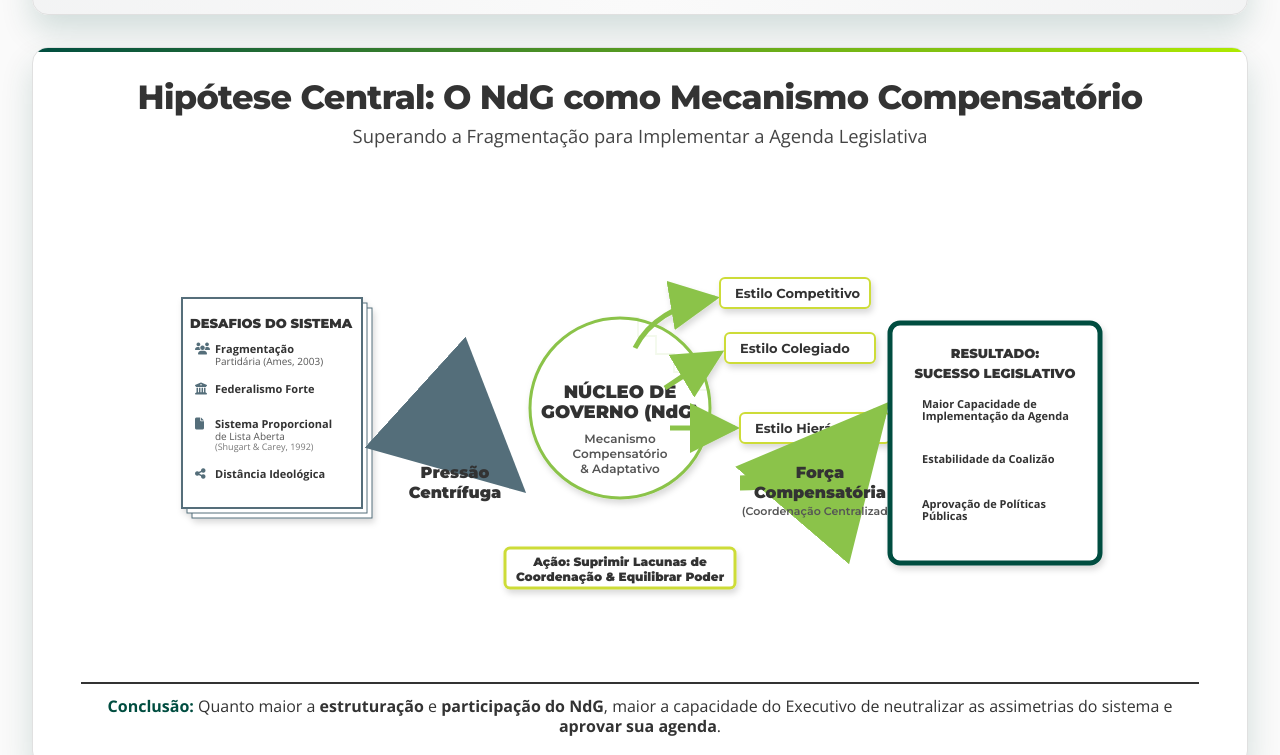
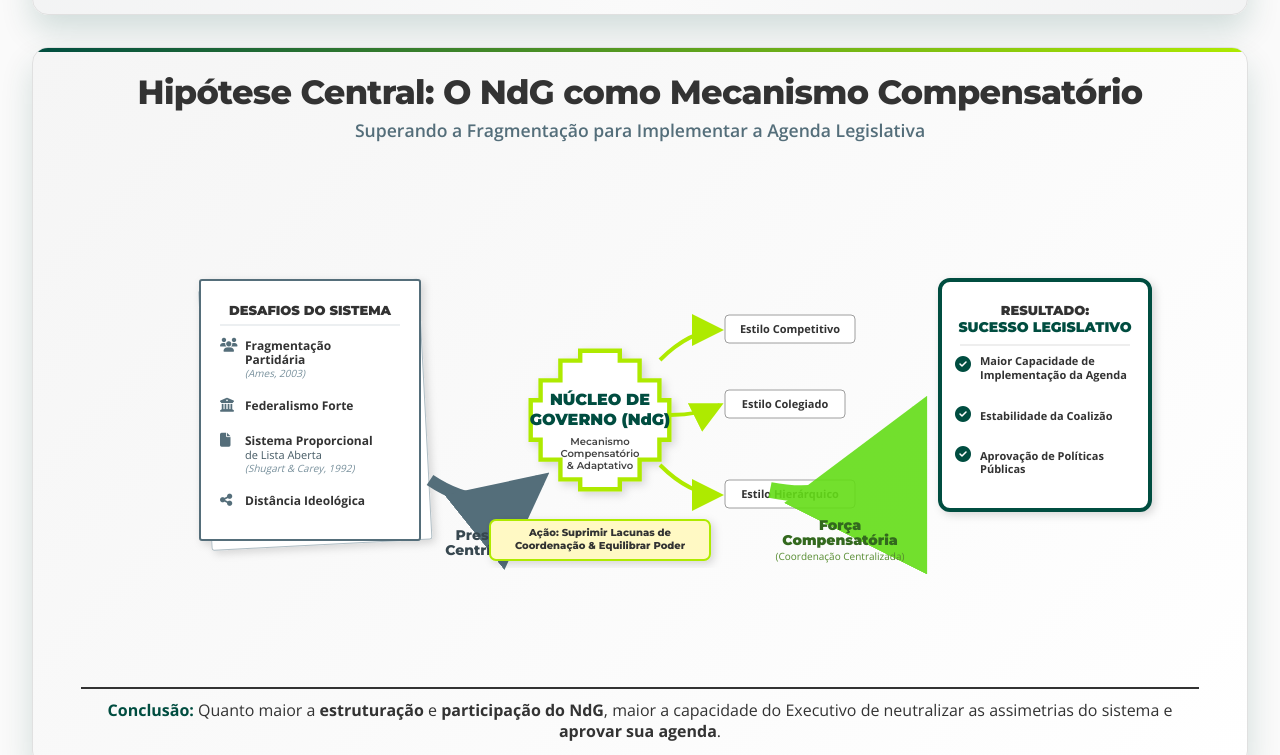
Before and after one commit to ALANVITORIO/leonel-capitulo5, a plain HTML site: page index.html in a window 1280 px wide. Shown: the part 3777-4532 px from the top of the page. Drawn offline with nearby package versions, Linux system fonts and the light colour scheme.

Commit message:
adicionando o cap 6

```diff
--- a/index.html
+++ b/index.html
@@ -726,158 +726,172 @@
     <!-- ========================================
          SLIDE 6: Hipótese Central (High Fidelity)
          ======================================== -->
-    <div class="slide slide-compact" style="padding: 1.8rem 3rem;">
+    <!-- ========================================
+         SLIDE 6: Hipótese Central (Redesign Premium - Fidedingo)
+         ======================================== -->
+    <div class="slide slide-compact"
+        style="padding: 1.5rem 3rem; background: linear-gradient(135deg, #F5F5F5 0%, #FFFFFF 100%);">
+
         <h1
             style="font-family: 'Montserrat', sans-serif; font-size: 2.1rem; line-height: 1.2; font-weight: 800; text-align: center; color: #333; margin-bottom: 0.2rem; letter-spacing: -0.02em;">
             Hipótese Central: O NdG como Mecanismo Compensatório
         </h1>
-        <p style="text-align: center; font-size: 1.15rem; color: #444; margin-bottom: 0.8rem; font-weight: 400;">
+        <p style="text-align: center; font-size: 1.1rem; color: #546E7A; margin-bottom: 0.5rem; font-weight: 600;">
             Superando a Fragmentação para Implementar a Agenda Legislativa
         </p>
 
         <div style="display: flex; align-items: center; justify-content: center; flex: 1; gap: 0;">
-            <svg viewBox="0 0 1000 380" style="width: 100%; height: auto; max-height: 380px;">
+            <svg viewBox="0 0 1000 420" style="width: 100%; height: auto; max-height: 420px; overflow: visible;">
                 <defs>
-                    <filter id="shadow6" x="-20%" y="-20%" width="140%" height="140%">
-                        <feDropShadow dx="2" dy="4" stdDeviation="3" flood-opacity="0.15" />
+                    <filter id="premiumShadow" x="-20%" y="-20%" width="140%" height="140%">
+                        <feDropShadow dx="3" dy="3" stdDeviation="4" flood-opacity="0.15" />
                     </filter>
-                    <marker id="arrowhead6" markerWidth="10" markerHeight="10" refX="9" refY="5" orient="auto">
-                        <polygon points="0 0, 10 5, 0 10" fill="#546E7A" />
+                    <marker id="arrowGrey" markerWidth="8" markerHeight="8" refX="7" refY="4" orient="auto">
+                        <polygon points="0 0, 8 4, 0 8" fill="#546E7A" />
                     </marker>
-                    <marker id="greenArrowhead6" markerWidth="10" markerHeight="10" refX="9" refY="5" orient="auto">
-                        <polygon points="0 0, 10 5, 0 10" fill="#8bc34a" />
+                    <marker id="arrowGreen" markerWidth="10" markerHeight="10" refX="9" refY="5" orient="auto">
+                        <polygon points="0 0, 10 5, 0 10" fill="#64DD17" />
+                    </marker>
+                    <marker id="arrowLime" markerWidth="8" markerHeight="8" refX="7" refY="4" orient="auto">
+                        <polygon points="0 0, 8 4, 0 8" fill="#AEEA00" />
                     </marker>
                 </defs>
 
-                <!-- LEFT BLOCK: DESAFIOS DO SISTEMA -->
-                <g filter="url(#shadow6)">
-                    <!-- Stacked Paper Effect -->
-                    <rect x="52" y="75" width="180" height="210" fill="white" stroke="#546E7A" stroke-width="1" />
-                    <rect x="47" y="70" width="180" height="210" fill="white" stroke="#546E7A" stroke-width="1" />
-                    <rect x="42" y="65" width="180" height="210" fill="white" stroke="#546E7A" stroke-width="2" />
+                <!-- 1. ESQUERDA: DESAFIOS (Mantido x=60) -->
+                <g transform="translate(60, 70)" filter="url(#premiumShadow)">
+                    <rect x="5" y="5" width="220" height="260" rx="2" fill="white" stroke="#B0BEC5" stroke-width="1"
+                        transform="rotate(-3, 110, 130)" />
+                    <rect x="0" y="0" width="220" height="260" rx="2" fill="white" stroke="#546E7A" stroke-width="2" />
 
-                    <text x="50" y="95" font-family="Montserrat" font-weight="900" font-size="13" fill="#333">DESAFIOS
-                        DO SISTEMA</text>
+                    <text x="110" y="35" text-anchor="middle" font-family="'Montserrat', sans-serif" font-weight="900"
+                        font-size="13" fill="#333">DESAFIOS DO SISTEMA</text>
+                    <line x1="20" y1="45" x2="200" y2="45" stroke="#ECEFF1" stroke-width="2" />
 
-                    <!-- Icons & Text -->
-                    <g transform="translate(55, 120)">
-                        <text y="0" font-family="FontAwesome" font-size="12" fill="#546E7A"></text>
-                        <text x="20" y="0" font-family="Open Sans" font-weight="700" font-size="11"
+                    <g transform="translate(20, 70)">
+                        <text x="0" y="0" font-family="FontAwesome" font-size="14" fill="#546E7A"></text>
+                        <text x="25" y="0" font-family="'Open Sans', sans-serif" font-weight="700" font-size="12"
                             fill="#333">Fragmentação</text>
-                        <text x="20" y="12" font-family="Open Sans" font-size="10" fill="#555">Partidária (Ames,
-                            2003)</text>
+                        <text x="25" y="14" font-family="'Open Sans', sans-serif" font-weight="700" font-size="12"
+                            fill="#333">Partidária</text>
+                        <text x="25" y="27" font-family="'Open Sans', sans-serif" font-size="10" fill="#78909C"
+                            font-style="italic">(Ames, 2003)</text>
 
-                        <text y="40" font-family="FontAwesome" font-size="12" fill="#546E7A"></text>
-                        <text x="20" y="40" font-family="Open Sans" font-weight="700" font-size="11"
+                        <text x="0" y="60" font-family="FontAwesome" font-size="14" fill="#546E7A"></text>
+                        <text x="25" y="60" font-family="'Open Sans', sans-serif" font-weight="700" font-size="12"
                             fill="#333">Federalismo Forte</text>
 
-                        <text y="75" font-family="FontAwesome" font-size="12" fill="#546E7A"></text>
-                        <text x="20" y="75" font-family="Open Sans" font-weight="700" font-size="11" fill="#333">Sistema
-                            Proporcional</text>
-                        <text x="20" y="87" font-family="Open Sans" font-size="10" fill="#555">de Lista Aberta</text>
-                        <text x="20" y="97" font-family="Open Sans" font-size="9" fill="#777">(Shugart & Carey,
-                            1992)</text>
+                        <text x="0" y="95" font-family="FontAwesome" font-size="14" fill="#546E7A"></text>
+                        <text x="25" y="95" font-family="'Open Sans', sans-serif" font-weight="700" font-size="12"
+                            fill="#333">Sistema Proporcional</text>
+                        <text x="25" y="109" font-family="'Open Sans', sans-serif" font-size="11" fill="#455A64">de
+                            Lista Aberta</text>
+                        <text x="25" y="122" font-family="'Open Sans', sans-serif" font-size="10" fill="#78909C"
+                            font-style="italic">(Shugart & Carey, 1992)</text>
 
-                        <text y="125" font-family="FontAwesome" font-size="12" fill="#546E7A"></text>
-                        <text x="20" y="125" font-family="Open Sans" font-weight="700" font-size="11"
+                        <text x="0" y="155" font-family="FontAwesome" font-size="14" fill="#546E7A"></text>
+                        <text x="25" y="155" font-family="'Open Sans', sans-serif" font-weight="700" font-size="12"
                             fill="#333">Distância Ideológica</text>
                     </g>
                 </g>
 
-                <!-- LEFT ARROW: Pressão Centrífuga -->
-                <path d="M250 200 Q320 200 375 250" fill="none" stroke="#546E7A" stroke-width="15"
-                    marker-end="url(#arrowhead6)" />
-                <text x="315" y="245" font-family="Montserrat" font-weight="900" font-size="16" text-anchor="middle"
-                    fill="#333">Pressão</text>
-                <text x="315" y="265" font-family="Montserrat" font-weight="900" font-size="16" text-anchor="middle"
-                    fill="#333">Centrífuga</text>
+                <!-- CONECTOR 1 (Encurtado para não colidir) -->
+                <path d="M290 270 Q350 310 400 270" fill="none" stroke="#546E7A" stroke-width="12"
+                    marker-end="url(#arrowGrey)" />
+                <text x="345" y="330" text-anchor="middle" font-family="'Montserrat', sans-serif" font-weight="800"
+                    font-size="14" fill="#37474F">Pressão</text>
+                <text x="345" y="345" text-anchor="middle" font-family="'Montserrat', sans-serif" font-weight="800"
+                    font-size="14" fill="#37474F">Centrífuga</text>
 
-                <!-- CENTER ELEMENT: NdG GEAR -->
-                <g filter="url(#shadow6)" transform="translate(480, 175)">
-                    <circle cx="0" cy="0" r="90" fill="white" stroke="#8bc34a" stroke-width="3" />
-                    <!-- Visual decoration for gear -->
-                    <g transform="scale(1.8) translate(-60, -60)">
-                        <path d="M60 10 L70 10 L70 20 L80 20 L80 30 L90 30 L90 40 L100 40 L100 50 L110 50 L110 60"
-                            stroke="#8bc34a" fill="none" opacity="0.1" />
+                <!-- 2. CENTRO: NDG (Ajustado para Esquerda: x=480 -> x=460) -->
+                <g transform="translate(460, 210)">
+                    <path
+                        d="M-63 -18 L-54 -18 L-54 -36 L-36 -36 L-36 -54 L-18 -54 L-18 -63 L18 -63 L18 -54 L36 -54 L36 -36 L54 -36 L54 -18 L63 -18 L63 18 L54 18 L54 36 L36 36 L36 54 L18 54 L18 63 L-18 63 L-18 54 L-36 54 L-36 36 L-54 36 L-54 18 L-63 18 Z"
+                        fill="#FFFFFF" stroke="#AEEA00" stroke-width="4" filter="url(#premiumShadow)"
+                        transform="scale(1.1)" />
+                    <circle cx="0" cy="0" r="50" fill="white" />
+
+                    <text x="0" y="-15" text-anchor="middle" font-family="'Montserrat', sans-serif" font-weight="900"
+                        font-size="16" fill="#004D40">NÚCLEO DE</text>
+                    <text x="0" y="5" text-anchor="middle" font-family="'Montserrat', sans-serif" font-weight="900"
+                        font-size="16" fill="#004D40">GOVERNO (NdG)</text>
+                    <text x="0" y="25" text-anchor="middle" font-family="'Montserrat', sans-serif" font-weight="600"
+                        font-size="10" fill="#444">Mecanismo</text>
+                    <text x="0" y="37" text-anchor="middle" font-family="'Montserrat', sans-serif" font-weight="600"
+                        font-size="10" fill="#444">Compensatório</text>
+                    <text x="0" y="49" text-anchor="middle" font-family="'Montserrat', sans-serif" font-weight="600"
+                        font-size="10" fill="#444">& Adaptativo</text>
+
+                    <!-- Satellites (Moves Up/Right to clear arrow path) -->
+                    <g transform="translate(60, -70)">
+                        <path d="M0 10 Q30 -20 60 -20" fill="none" stroke="#AEEA00" stroke-width="4"
+                            marker-end="url(#arrowLime)" />
+                        <rect x="65" y="-35" width="130" height="28" rx="4" fill="white" stroke="#9E9E9E"
+                            stroke-width="1" />
+                        <text x="130" y="-17" text-anchor="middle" font-family="'Open Sans', sans-serif"
+                            font-weight="700" font-size="11" fill="#333">Estilo Competitivo</text>
+                    </g>
+                    <g transform="translate(75, -10)">
+                        <path d="M-5 5 Q25 5 45 -5" fill="none" stroke="#AEEA00" stroke-width="4"
+                            marker-end="url(#arrowLime)" />
+                        <rect x="50" y="-20" width="120" height="28" rx="4" fill="white" stroke="#9E9E9E"
+                            stroke-width="1" />
+                        <text x="110" y="-2" text-anchor="middle" font-family="'Open Sans', sans-serif"
+                            font-weight="700" font-size="11" fill="#333">Estilo Colegiado</text>
+                    </g>
+                    <g transform="translate(60, 50)">
+                        <path d="M0 -5 Q30 25 60 25" fill="none" stroke="#AEEA00" stroke-width="4"
+                            marker-end="url(#arrowLime)" />
+                        <rect x="65" y="10" width="130" height="28" rx="4" fill="white" stroke="#9E9E9E"
+                            stroke-width="1" />
+                        <text x="130" y="28" text-anchor="middle" font-family="'Open Sans', sans-serif"
+                            font-weight="700" font-size="11" fill="#333">Estilo Hierárquico</text>
                     </g>
 
-                    <text x="0" y="-10" font-family="Montserrat" font-weight="900" font-size="18" text-anchor="middle"
-                        fill="#333">NÚCLEO DE</text>
-                    <text x="0" y="10" font-family="Montserrat" font-weight="900" font-size="18" text-anchor="middle"
-                        fill="#333">GOVERNO (NdG)</text>
-                    <text x="0" y="35" font-family="Montserrat" font-weight="600" font-size="12" text-anchor="middle"
-                        fill="#555">Mecanismo</text>
-                    <text x="0" y="50" font-family="Montserrat" font-weight="600" font-size="12" text-anchor="middle"
-                        fill="#555">Compensatório</text>
-                    <text x="0" y="65" font-family="Montserrat" font-weight="600" font-size="12" text-anchor="middle"
-                        fill="#555">& Adaptativo</text>
-
-                    <!-- Radiating Labels -->
-                    <g transform="translate(15, -100)">
-                        <path d="M0 40 Q20 0 80 -10" fill="none" stroke="#8bc34a" stroke-width="5"
-                            marker-end="url(#greenArrowhead6)" />
-                        <rect x="85" y="-30" width="150" height="30" rx="5" ry="5" fill="white" stroke="#cddc39"
-                            stroke-width="2" />
-                        <text x="100" y="-10" font-family="Montserrat" font-weight="700" font-size="13"
-                            fill="#333">Estilo Competitivo</text>
-
-                        <path d="M30 80 Q60 60 85 45" fill="none" stroke="#8bc34a" stroke-width="5"
-                            marker-end="url(#greenArrowhead6)" />
-                        <rect x="90" y="25" width="150" height="30" rx="5" ry="5" fill="white" stroke="#cddc39"
-                            stroke-width="2" />
-                        <text x="105" y="45" font-family="Montserrat" font-weight="700" font-size="13"
-                            fill="#333">Estilo Colegiado</text>
-
-                        <path d="M35 120 Q80 120 100 120" fill="none" stroke="#8bc34a" stroke-width="5"
-                            marker-end="url(#greenArrowhead6)" />
-                        <rect x="105" y="105" width="150" height="30" rx="5" ry="5" fill="white" stroke="#cddc39"
-                            stroke-width="2" />
-                        <text x="120" y="125" font-family="Montserrat" font-weight="700" font-size="13"
-                            fill="#333">Estilo Hierárquico</text>
+                    <!-- Action Box -->
+                    <g transform="translate(0, 100)">
+                        <rect x="-110" y="0" width="220" height="40" rx="6" fill="#FFF9C4" stroke="#AEEA00"
+                            stroke-width="2" filter="url(#premiumShadow)" />
+                        <text x="0" y="16" text-anchor="middle" font-family="'Montserrat', sans-serif" font-weight="800"
+                            font-size="10" fill="#333">Ação: Suprimir Lacunas de</text>
+                        <text x="0" y="29" text-anchor="middle" font-family="'Montserrat', sans-serif" font-weight="800"
+                            font-size="10" fill="#333">Coordenação & Equilibrar Poder</text>
                     </g>
-
-                    <!-- Ação Box -->
-                    <rect x="-115" y="140" width="230" height="40" rx="5" ry="5" fill="white" stroke="#cddc39"
-                        stroke-width="3" />
-                    <text x="0" y="158" font-family="Montserrat" font-weight="900" font-size="12" text-anchor="middle"
-                        fill="#333">Ação: Suprimir Lacunas de</text>
-                    <text x="0" y="173" font-family="Montserrat" font-weight="900" font-size="12" text-anchor="middle"
-                        fill="#333">Coordenação & Equilibrar Poder</text>
                 </g>
 
-                <!-- RIGHT ARROW: Força Compensatória -->
-                <path d="M600 250 Q680 250 740 180" fill="none" stroke="#8bc34a" stroke-width="15"
-                    marker-end="url(#greenArrowhead6)" />
-                <text x="680" y="245" font-family="Montserrat" font-weight="900" font-size="16" text-anchor="middle"
-                    fill="#333">Força</text>
-                <text x="680" y="265" font-family="Montserrat" font-weight="900" font-size="16" text-anchor="middle"
-                    fill="#333">Compensatória</text>
-                <text x="680" y="282" font-family="Montserrat" font-weight="600" font-size="11" text-anchor="middle"
-                    fill="#555">(Coordenação Centralizada)</text>
+                <!-- CONECTOR 2 (Curva ajustada para passar DEBAIXO dos estilos) -->
+                <path d="M630 280 Q730 300 780 200" fill="none" stroke="#64DD17" stroke-width="16"
+                    marker-end="url(#arrowGreen)" opacity="0.9" />
+                <text x="700" y="320" text-anchor="middle" font-family="'Montserrat', sans-serif" font-weight="900"
+                    font-size="14" fill="#33691E">Força</text>
+                <text x="700" y="335" text-anchor="middle" font-family="'Montserrat', sans-serif" font-weight="900"
+                    font-size="14" fill="#33691E">Compensatória</text>
+                <text x="700" y="350" text-anchor="middle" font-family="'Open Sans', sans-serif" font-size="10"
+                    fill="#558B2F">(Coordenação Centralizada)</text>
 
-                <!-- RIGHT BLOCK: RESULTADO -->
-                <g filter="url(#shadow6)" transform="translate(750, 90)">
-                    <rect width="210" height="240" rx="10" ry="10" fill="white" stroke="#004D40" stroke-width="5" />
-                    <text x="105" y="35" font-family="Montserrat" font-weight="900" font-size="13" text-anchor="middle"
-                        fill="#333">RESULTADO:</text>
-                    <text x="105" y="55" font-family="Montserrat" font-weight="900" font-size="13" text-anchor="middle"
-                        fill="#333">SUCESSO LEGISLATIVO</text>
+                <!-- 3. DIREITA: RESULTADO (Empurrado para x=800) -->
+                <g transform="translate(800, 70)" filter="url(#premiumShadow)">
+                    <rect width="210" height="230" rx="10" fill="white" stroke="#004D40" stroke-width="4" />
+                    <text x="105" y="35" text-anchor="middle" font-family="'Montserrat', sans-serif" font-weight="900"
+                        font-size="13" fill="#333">RESULTADO:</text>
+                    <text x="105" y="52" text-anchor="middle" font-family="'Montserrat', sans-serif" font-weight="900"
+                        font-size="14" fill="#004D40">SUCESSO LEGISLATIVO</text>
+                    <line x1="20" y1="65" x2="190" y2="65" stroke="#EEE" stroke-width="2" />
 
-                    <g transform="translate(10, 85)">
-                        <text y="0" font-size="16" fill="#004D40"></text>
-                        <text x="22" y="0" font-family="Open Sans" font-weight="700" font-size="11" fill="#333">Maior
-                            Capacidade de</text>
-                        <text x="22" y="12" font-family="Open Sans" font-weight="700" font-size="11"
+                    <g transform="translate(15, 85)">
+                        <text x="0" y="5" font-family="FontAwesome" font-size="16" fill="#004D40"></text>
+                        <text x="25" y="0" font-family="'Open Sans', sans-serif" font-weight="700" font-size="11"
+                            fill="#333">Maior Capacidade de</text>
+                        <text x="25" y="14" font-family="'Open Sans', sans-serif" font-weight="700" font-size="11"
                             fill="#333">Implementação da Agenda</text>
 
-                        <text y="55" font-size="16" fill="#004D40"></text>
-                        <text x="22" y="55" font-family="Open Sans" font-weight="700" font-size="11"
+                        <text x="0" y="55" font-family="FontAwesome" font-size="16" fill="#004D40"></text>
+                        <text x="25" y="55" font-family="'Open Sans', sans-serif" font-weight="700" font-size="11"
                             fill="#333">Estabilidade da Coalizão</text>
 
-                        <text y="100" font-size="16" fill="#004D40"></text>
-                        <text x="22" y="100" font-family="Open Sans" font-weight="700" font-size="11"
+                        <text x="0" y="95" font-family="FontAwesome" font-size="16" fill="#004D40"></text>
+                        <text x="25" y="95" font-family="'Open Sans', sans-serif" font-weight="700" font-size="11"
                             fill="#333">Aprovação de Políticas</text>
-                        <text x="22" y="112" font-family="Open Sans" font-weight="700" font-size="11"
+                        <text x="25" y="108" font-family="'Open Sans', sans-serif" font-weight="700" font-size="11"
                             fill="#333">Públicas</text>
                     </g>
                 </g>
```
